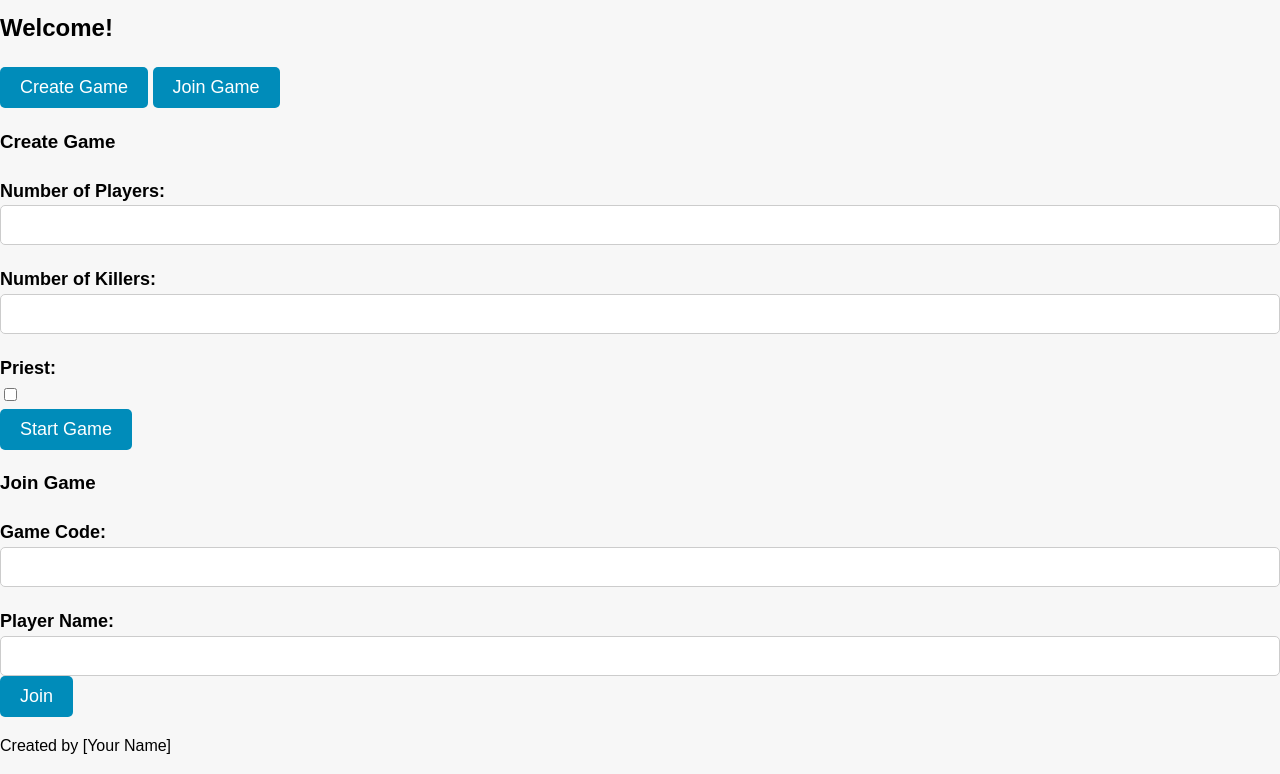
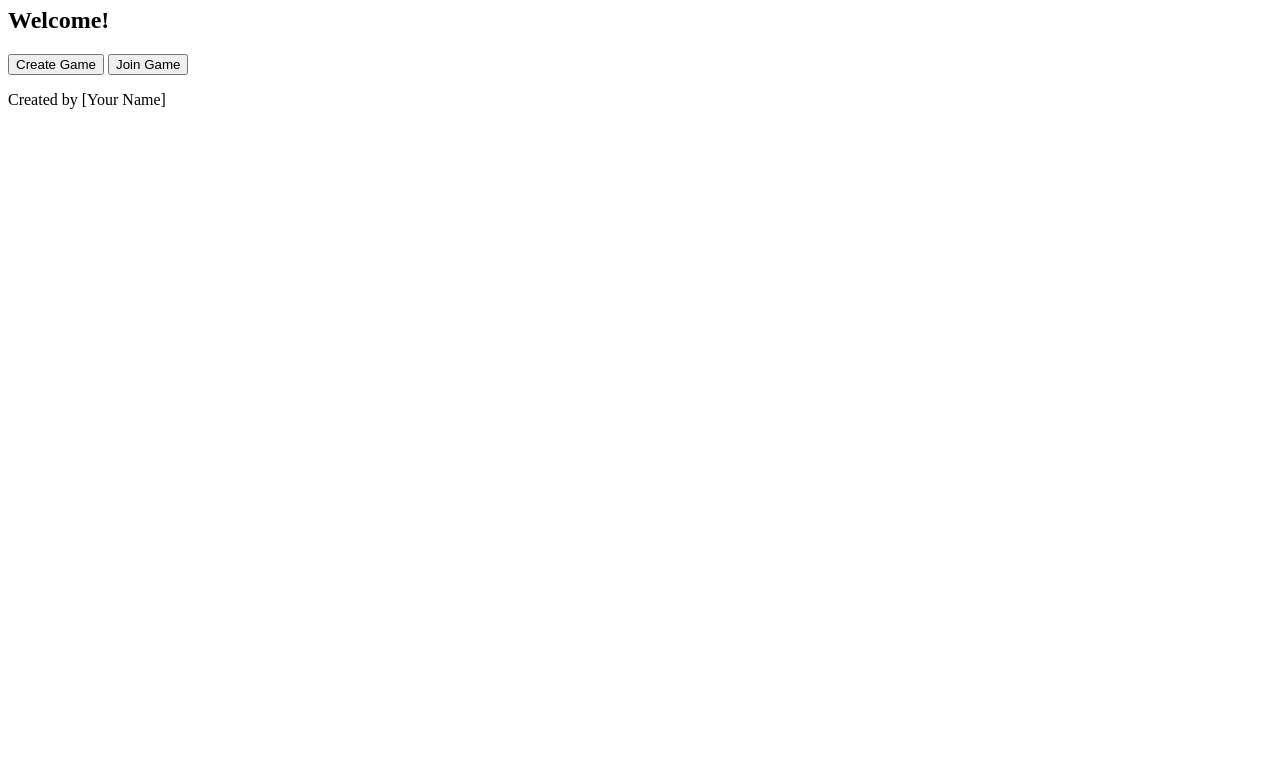
Before and after one commit to sushiandrei/mafia-roles-game, a plain HTML site: page index.html in a window 1280 px wide. Shown: the part 73-847 px from the top of the page. After the commit the page ends 800 px from the top, so only its background shows below. Drawn offline with Linux system fonts and the light colour scheme.

Commit message:
Update style.css

```diff
--- a/style.css
+++ b/style.css
@@ -1,53 +1,40 @@
-body {
-  background-color: #f7f7f7;
-  font-family: Arial, sans-serif;
-  font-size: 16px;
-  line-height: 1.6;
-  margin: 0;
+/* Hide and show classes */
+.hidden {
+  display: none;
+}
+.visible {
+  display: block;
 }
 
-.container {
-  max-width: 800px;
-  margin: 0 auto;
-  padding: 0 20px;
+/* Game role display */
+#game-role-display {
+  text-align: center;
 }
-
-h1 {
-  font-size: 36px;
+#game-role-display h3 {
   margin-top: 0;
 }
 
-button {
-  background-color: #008CBA;
-  color: #fff;
-  border: none;
-  padding: 10px 20px;
-  border-radius: 5px;
-  font-size: 18px;
-  cursor: pointer;
+/* Storyteller page */
+#storyteller-page {
+  text-align: center;
+}
+#storyteller-page h2 {
+  margin-top: 0;
+}
+#storyteller-page button {
+  margin: 10px;
 }
 
-button:hover {
-  background-color: #006c9b;
+/* Player page */
+#player-page {
+  text-align: center;
 }
-
-input[type="text"], input[type="number"] {
-  padding: 10px;
-  font-size: 16px;
-  border-radius: 5px;
-  border: 1px solid #ccc;
-  width: 100%;
-  box-sizing: border-box;
+#player-page h2 {
+  margin-top: 0;
 }
-
-label {
-  display: block;
-  font-size: 18px;
-  font-weight: bold;
-  margin-top: 20px;
-}
-
-.error-message {
-  color: red;
+#player-page p {
   margin-top: 10px;
 }
+#player-page button {
+  margin: 10px;
+}
```
